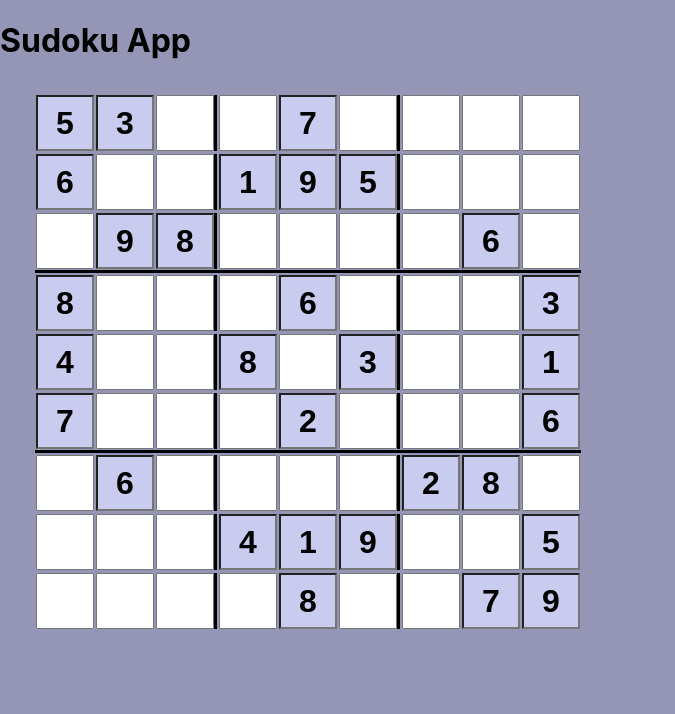
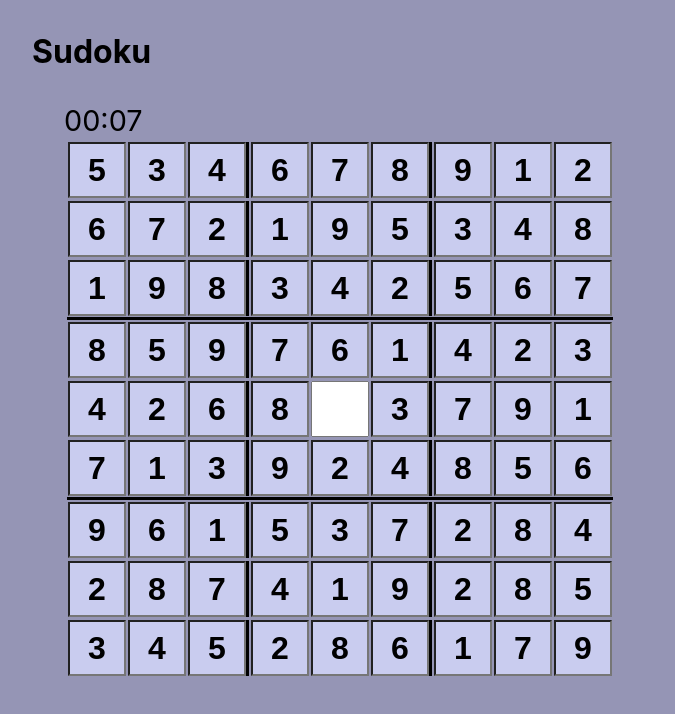
Before and after one commit to norywoo/react-sudoku-ts, a React (Create React App) app: page / in a window 1280 px wide. Shown: the top 714 px of the page, without its empty margins (0-675 px from the left). Built offline with nearby package versions, Linux system fonts and the light colour scheme.

Commit message:
add Timer()

```diff
--- a/src/App.tsx
+++ b/src/App.tsx
@@ -1,12 +1,11 @@
 // src/App.tsx
 import React from 'react';
 import Board from './Board';
-
 function App() {
   return (
     <div className="App">
       <header className="App-header">
-        <h1>Sudoku App</h1>
+        <h1>Sudoku</h1>
       </header>
       <main>
         <Board />
--- a/src/Board.tsx
+++ b/src/Board.tsx
@@ -2,10 +2,12 @@
 import React, { useState, ChangeEvent } from 'react';
 import { Container, Row, Col, Form } from 'react-bootstrap';
 import './Board.css';
+import Timer from './Timer';
+
 
 interface BoardProps {}
 
-const initialBoard: number[][] = [
+const initialBoard1: number[][] = [
   [5, 3, 0, 0, 7, 0, 0, 0, 0],
   [6, 0, 0, 1, 9, 5, 0, 0, 0],
   [0, 9, 8, 0, 0, 0, 0, 6, 0],
@@ -16,6 +18,22 @@ const initialBoard: number[][] = [
   [0, 0, 0, 4, 1, 9, 0, 0, 5],
   [0, 0, 0, 0, 8, 0, 0, 7, 9],
 ];
+
+const initialBoard2: number[][] = [
+  [5, 3, 4, 6, 7, 8, 9, 1, 2],
+  [6, 7, 2, 1, 9, 5, 3, 4, 8],
+  [1, 9, 8, 3, 4, 2, 5, 6, 7],
+  [8, 5, 9, 7, 6, 1, 4, 2, 3],
+  [4, 2, 6, 8, 0, 3, 7, 9, 1],
+  [7, 1, 3, 9, 2, 4, 8, 5, 6],
+  [9, 6, 1, 5, 3, 7, 2, 8, 4],
+  [2, 8, 7, 4, 1, 9, 2, 8, 5],
+  [3, 4, 5, 2, 8, 6, 1, 7, 9],
+];
+
+const debug = true;
+const initialBoard = debug ? initialBoard2 : initialBoard1;
+
 const origBoard: number[][] = JSON.parse(JSON.stringify(initialBoard)); // deep copy
 
 interface CheckResult {
@@ -62,8 +80,22 @@ function showConflict(check: CheckResult) {
   }, 2000);
 }
 
+function checkGameCompleted(board: number[][]) {
+  let completed = true;
+  for (let i = 0; i < 9; i++) {
+    if (board[i].includes(0)) {
+      completed = false;
+      break;
+    }
+  }
+  if (completed) {
+    return true;
+  }
+}
+
 const Board: React.FC<BoardProps> = () => {
   const [board, setBoard] = useState<number[][]>(initialBoard);
+  const [completed, setCompleted] = useState<boolean>(false);
   const handleCellChange = (row: number, col: number, value: string) => {
     const check = checkPlot(board, row, col, value);
     if (check.invalid) {
@@ -73,6 +105,10 @@ const Board: React.FC<BoardProps> = () => {
     const newBoard = [...board];
     newBoard[row][col] = parseInt(value) || 0;
     setBoard(newBoard);
+    if (checkGameCompleted(newBoard)) {
+      setCompleted(true);
+      console.log('Hohoho! Game completed!');
+    }
   };
 
   // DEBUG: TODO remove
@@ -82,6 +118,7 @@ const Board: React.FC<BoardProps> = () => {
 
   return (
     <Container>
+      <Timer stop={completed} />
       <Row>
         <Col>
           <Form>
--- /dev/null
+++ b/src/Timer.tsx
@@ -0,0 +1,66 @@
+import React, { useState, useEffect } from 'react';
+
+interface TimerProps {
+  stop: boolean;
+}
+
+const Timer = (args: TimerProps) => {
+  const [seconds, setSeconds] = useState(0);
+
+  useEffect(() => {
+    console.log(args.stop);
+    if (args.stop) {
+      return;
+    }
+    const interval = setInterval(() => {
+      setSeconds(seconds => seconds + 1);
+    }, 1000);
+
+    return () => clearInterval(interval);
+  }, [args.stop]);
+
+  const mmss = (seconds: number) => {
+    const minutes = Math.floor(seconds / 60);
+    const secondsLeft = seconds % 60;
+    const sec = (secondsLeft < 10 ? '0' : '') + secondsLeft;
+    const min = (minutes < 10 ? '0' : '') + minutes;
+    return `${min}:${sec}`;
+  }
+
+  return (
+    <div style={{fontSize: '1.8rem'}}>
+      {mmss(seconds)}
+    </div>
+  );
+};
+
+export default Timer;
+
+/****
+
+return;
+    }
+    const interval = setInterval(() => {
+      setSeconds(seconds => seconds + 1);
+    }, 1000);
+
+    return () => clearInterval(interval);
+  }, []);
+
+  const mmss = (seconds: number) => {
+    const minutes = Math.floor(seconds / 60);
+    const secondsLeft = seconds % 60;
+    const sec = (secondsLeft < 10 ? '0' : '') + secondsLeft;
+    const min = (minutes < 10 ? '0' : '') + minutes;
+    return `${min}:${sec}`;
+  }
+
+  return (
+    <div style={{fontSize: '1.8rem'}}>
+      {mmss(seconds)}
+    </div>
+  );
+};
+
+export default Timer;
+***/
--- a/src/index.css
+++ b/src/index.css
@@ -1,5 +1,5 @@
 body {
-  margin: 0;
+  margin: 2rem;
   font-family: -apple-system, BlinkMacSystemFont, 'Segoe UI', 'Roboto', 'Oxygen',
     'Ubuntu', 'Cantarell', 'Fira Sans', 'Droid Sans', 'Helvetica Neue',
     sans-serif;
```
